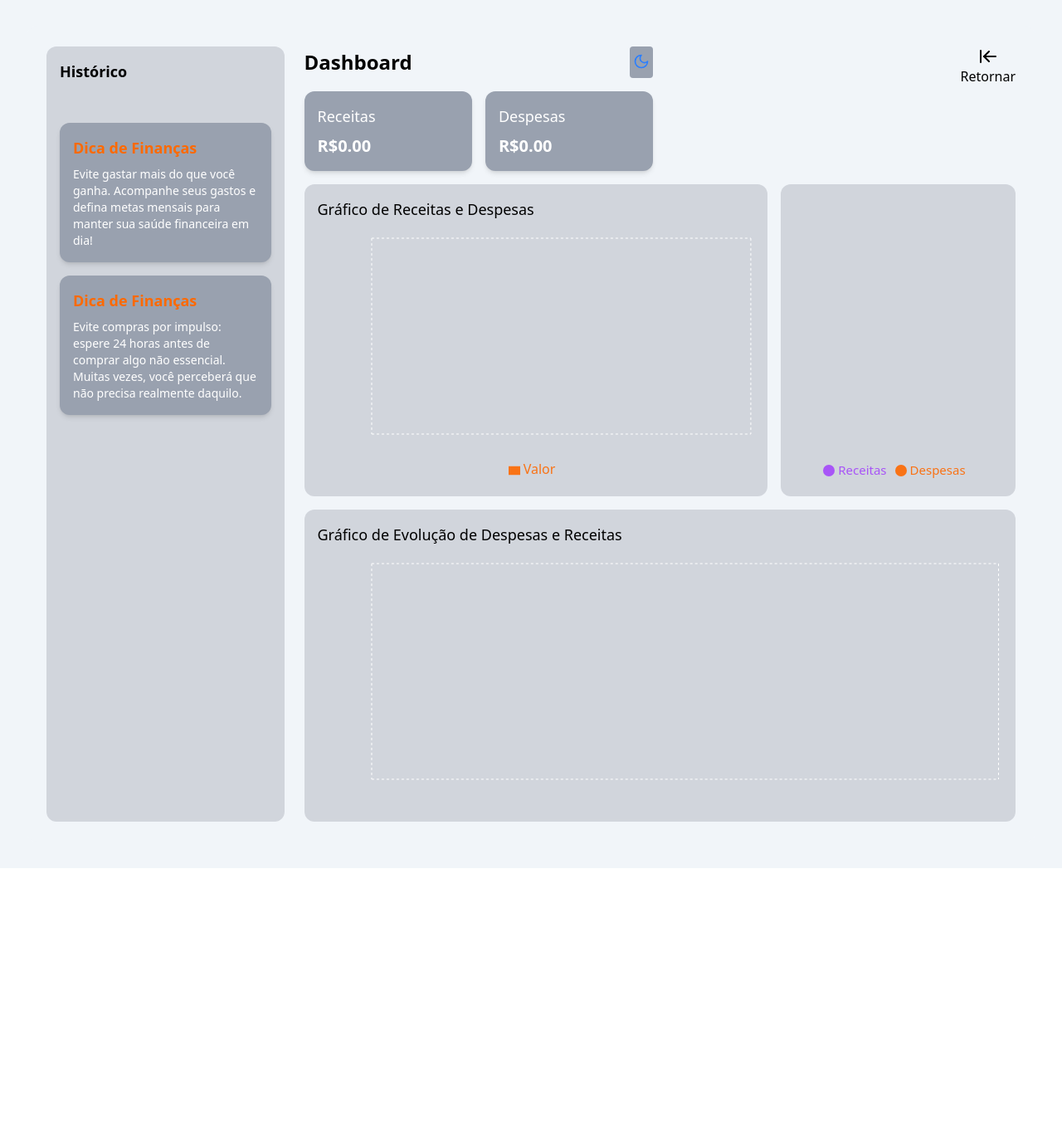
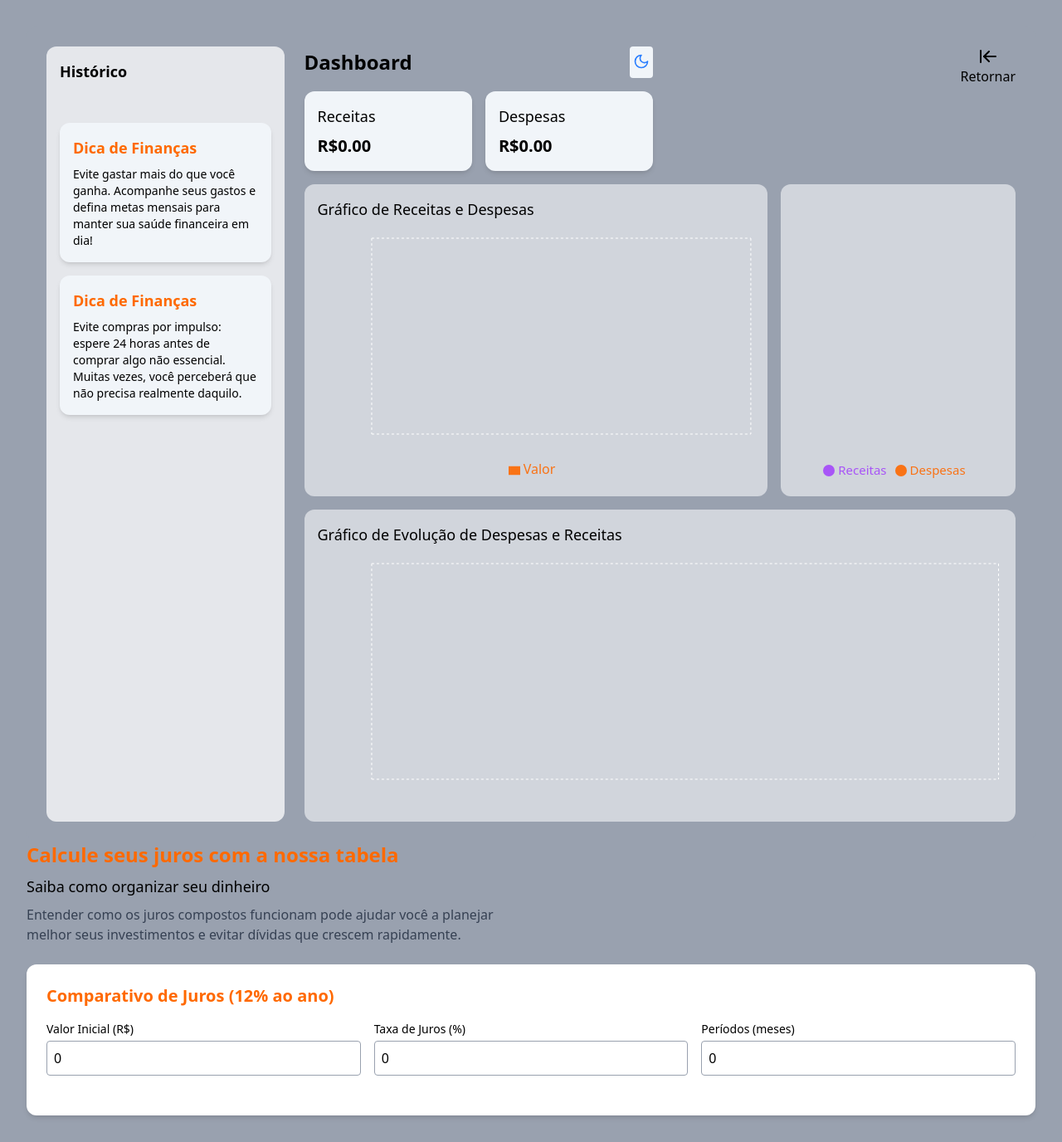
Before and after one commit to RafaelErnandes/dashboard, a React (Vite) app: page /dashboard in a window 1280 px wide. Shown: the whole page at 83% size. Before the commit the page ends 1046 px from the top, so only its background shows below. Built offline with nearby package versions, Linux system fonts and the light colour scheme.

Commit message:
feat(interest-calculator): adiciona calculadora de juros simples e compostos

```diff
--- a/src/components/error-message/index.ts
+++ b/src/components/error-message/index.ts
@@ -1,3 +1,5 @@
+import { FieldError } from "react-hook-form";
+
 export type ErrorMessageProps = {
-  error: string;
+  error: string | FieldError | undefined;
 };
--- a/src/components/input/index.ts
+++ b/src/components/input/index.ts
@@ -1,9 +1,10 @@
 export type InputProps = {
-  placeholder: string;
+  placeholder?: string;
   type: string;
-  onChange: (e: React.ChangeEvent<HTMLInputElement>) => void;
-  onBlur: (e: React.FocusEvent<HTMLInputElement>) => void;
-  ref: React.Ref<HTMLInputElement>;
+  onChange?: (e: React.ChangeEvent<HTMLInputElement>) => void;
+  onBlur?: (e: React.FocusEvent<HTMLInputElement>) => void;
+  ref?: React.Ref<HTMLInputElement>;
   step?: number;
   error?: string;
+  value?: number | string;
 };
--- a/src/components/input/index.tsx
+++ b/src/components/input/index.tsx
@@ -2,7 +2,7 @@ import { ErrorMessage } from "../error-message/index.tsx";
 import { InputProps } from "./index";
 
 export const Input = (props: InputProps) => {
-  const { placeholder, type, ref, step, error, ...rest } = props;
+  const { placeholder, type, ref, step, error, value, ...rest } = props;
   return (
     <>
       <input
@@ -11,6 +11,7 @@ export const Input = (props: InputProps) => {
         className="input-base"
         step={step}
         placeholder={placeholder}
+        value={value}
         {...rest}
       />
       {error && <ErrorMessage error={error} />}
--- a/src/components/label/index.ts
+++ /dev/null
@@ -1,5 +0,0 @@
-import { JSX } from "react";
-
-export type LabelProps = {
-  children: JSX.Element;
-};
--- a/src/components/label/index.tsx
+++ /dev/null
@@ -1,6 +0,0 @@
-import { LabelProps } from "./index";
-
-export const Label = (props: LabelProps) => {
-  const { children } = props;
-  return <label className="flex flex-col">{children}</label>;
-};
--- a/src/index.css
+++ b/src/index.css
@@ -18,7 +18,7 @@ option {
 
 .input-base {
   @apply p-2 rounded-sm border border-gray-400 focus:border-orange-500  transition;
-  @apply dark:border-zinc-600 dark:focus:border-purple-400 dark:bg-zinc-800 dark:placeholder-gray-500;
+  @apply dark:border-zinc-600 dark:focus:border-purple-400 dark:bg-zinc-800 dark:placeholder-gray-500 dark:text-white;
 }
 
 .button-base {
--- a/src/pages/dashboard/components/dashboard-history/index.tsx
+++ b/src/pages/dashboard/components/dashboard-history/index.tsx
@@ -7,7 +7,7 @@ export const DashboardHistory = () => {
       {financeData.map((item, index) => (
         <div
           key={index}
-          className="bg-gray-400 dark:bg-zinc-900 text-white p-4 rounded-lg shadow-md flex justify-between items-center"
+          className="bg-slate-100 dark:bg-zinc-900 text-black dark:text-white p-4 rounded-lg shadow-lg flex justify-between items-center"
         >
           <div className="flex flex-col w-full space-y-1">
             <span className="font-semibold text-sm capitalize">
--- a/src/pages/dashboard/components/dashboard-totals/index.tsx
+++ b/src/pages/dashboard/components/dashboard-totals/index.tsx
@@ -10,19 +10,19 @@ export const DashboardTotals = () => {
     <div className="w-full">
       <div className="flex items-center justify-between">
         <h1 className="text-2xl font-semibold dark:text-white">Dashboard</h1>
-        <div className="bg-gray-400 p-1 rounded-sm pt-2  dark:bg-zinc-700">
+        <div className="bg-slate-100 p-1 rounded-sm pt-2  dark:bg-zinc-700">
           <ToggleTheme />
         </div>
       </div>
 
       <div className="flex gap-4 mt-4">
-        <div className="bg-gray-400 dark:bg-zinc-700 p-4 rounded-xl w-full text-white shadow-md">
+        <div className="bg-slate-100 dark:bg-zinc-700 p-4 rounded-xl w-full text-black dark:text-white shadow-md">
           <span className="block text-lg font-medium mb-2">Receitas</span>
           <span className="text-xl font-bold">
             R${totalReceitas.toFixed(2)}
           </span>
         </div>
-        <div className="bg-gray-400 dark:bg-zinc-700 p-4 rounded-xl w-full text-white shadow-md">
+        <div className="bg-slate-100 dark:bg-zinc-700 p-4 rounded-xl w-full text-black dark:text-white shadow-md">
           <span className="block text-lg font-medium mb-2">Despesas</span>
           <span className="text-xl font-bold">
             R${totalDespesas.toFixed(2)}
--- /dev/null
+++ b/src/pages/dashboard/components/interest-calculator/index.ts
@@ -0,0 +1,19 @@
+import {
+  FieldErrors,
+  FieldValues,
+  UseFormRegister,
+  UseFormSetValue,
+} from "react-hook-form";
+
+export type FormJuros = {
+  valorInicial: number;
+  taxaJuros: number;
+  periodos: number;
+};
+
+export type FormFieldsJurosProps = {
+  register: UseFormRegister<FieldValues>;
+  errors: FieldErrors<FieldValues>;
+  setValue: UseFormSetValue<FieldValues>;
+  error?: string;
+};
--- /dev/null
+++ b/src/pages/dashboard/components/interest-calculator/index.tsx
@@ -0,0 +1,120 @@
+import { useForm, useWatch } from "react-hook-form";
+
+import { ErrorMessage } from "../../../../components/error-message/index.tsx";
+import { FormJuros } from "./index.ts";
+import { Input } from "../../../../components/input/index.tsx";
+
+export const CalculadoraJuros = () => {
+  const {
+    register,
+    formState: { errors },
+    control,
+  } = useForm<FormJuros>({
+    defaultValues: {
+      valorInicial: 0,
+      taxaJuros: 0,
+      periodos: 0,
+    },
+  });
+
+  const [valorInicial = 0, taxaJuros = 0, periodos = 0] = useWatch({
+    control,
+    name: ["valorInicial", "taxaJuros", "periodos"],
+  });
+
+  const calcularResultadoFinal = () => {
+    const taxa = taxaJuros / 100;
+
+    const montanteSimples = valorInicial * (1 + taxa * periodos);
+    const jurosSimples = montanteSimples - valorInicial;
+
+    const montanteComposto = valorInicial * Math.pow(1 + taxa, periodos);
+    const jurosCompostos = montanteComposto - valorInicial;
+
+    return { jurosSimples, montanteSimples, jurosCompostos, montanteComposto };
+  };
+
+  const { jurosSimples, montanteSimples, jurosCompostos, montanteComposto } =
+    calcularResultadoFinal();
+
+  return (
+    <div className="bg-white dark:bg-zinc-800 p-6 rounded-xl shadow-md mt-6">
+      <h2 className="text-xl font-bold mb-4 text-orange-500 dark:text-purple-400">
+        Comparativo de Juros (12% ao ano)
+      </h2>
+
+      <div className="grid grid-cols-3 gap-4 mb-6">
+        <div>
+          <label className="block mb-1 text-sm dark:text-slate-100">
+            Valor Inicial (R$)
+          </label>
+          <Input
+            type="number"
+            {...register("valorInicial", { valueAsNumber: true })}
+          />
+          {errors.valorInicial && <ErrorMessage error={errors.valorInicial} />}
+        </div>
+        <div>
+          <label className="block mb-1 text-sm dark:text-slate-100">
+            Taxa de Juros (%)
+          </label>
+          <Input
+            type="number"
+            {...register("taxaJuros", { valueAsNumber: true })}
+          />
+          {errors.taxaJuros && <ErrorMessage error={errors.taxaJuros} />}
+        </div>
+        <div>
+          <label className="block mb-1 text-sm dark:text-slate-100">
+            Períodos (meses)
+          </label>
+          <Input
+            type="number"
+            {...register("periodos", { valueAsNumber: true })}
+          />
+          {errors.periodos && <ErrorMessage error={errors.periodos} />}
+        </div>
+      </div>
+
+      {valorInicial > 0 && taxaJuros > 0 && periodos > 0 && (
+        <div className="grid grid-cols-3 gap-6 text-center mt-6">
+          <div className="bg-gray-100 dark:bg-zinc-700 p-4 rounded-xl shadow-md">
+            <h3 className="text-sm font-semibold dark:text-slate-100">
+              Juros Simples
+            </h3>
+            <p className="text-lg text-orange-500 dark:text-purple-400">
+              R$ {montanteSimples.toFixed(2)}
+            </p>
+            <span className="text-sm text-gray-600 dark:text-gray-300">
+              Juros: R$ {jurosSimples.toFixed(2)}
+            </span>
+          </div>
+
+          <div className="bg-gray-100 dark:bg-zinc-700 p-4 rounded-xl shadow-md">
+            <h3 className="text-sm font-semibold dark:text-slate-100">
+              Juros Compostos
+            </h3>
+            <p className="text-lg text-orange-500 dark:text-purple-400">
+              R$ {montanteComposto.toFixed(2)}
+            </p>
+            <span className="text-sm text-gray-600 dark:text-gray-300">
+              Juros: R$ {jurosCompostos.toFixed(2)}
+            </span>
+          </div>
+
+          <div className="bg-gray-100 dark:bg-zinc-700 p-4 rounded-xl shadow-md">
+            <h3 className="text-sm font-semibold dark:text-slate-100">
+              Diferença
+            </h3>
+            <p className="text-lg text-orange-500 dark:text-purple-400">
+              R$ {Math.abs(jurosCompostos - jurosSimples).toFixed(2)}
+            </p>
+            <span className="text-sm text-gray-600 dark:text-gray-300">
+              A mais com juros compostos
+            </span>
+          </div>
+        </div>
+      )}
+    </div>
+  );
+};
--- a/src/pages/dashboard/index.tsx
+++ b/src/pages/dashboard/index.tsx
@@ -1,6 +1,7 @@
 import { ArrowLeftToLine } from "lucide-react";
 import { BarGraphic } from "./components/graphics/bar-graphic/index.tsx";
 import { Button } from "../../components/button/index.tsx";
+import { CalculadoraJuros } from "./components/interest-calculator/index.tsx";
 import { DashboardHistory } from "./components/dashboard-history/index.tsx";
 import { DashboardTotals } from "./components/dashboard-totals/index";
 import { LineGraphic } from "./components/graphics/line-graphic/index.tsx";
@@ -15,9 +16,9 @@ export const DashboardPage = () => {
   };
 
   return (
-    <div className=" p-8 bg-slate-100 dark:bg-zinc-900">
-      <div className="flex flex-row w-full min-h-screen rounded-xl p-6 bg-slate-100 dark:bg-zinc-900  dark:text-white gap-6">
-        <div className="w-1/4 bg-gray-300 dark:bg-zinc-800 p-4 rounded-xl">
+    <div className=" p-8 bg-gray-400 dark:bg-zinc-900">
+      <div className="flex flex-row w-full min-h-screen rounded-xl p-6 bg-gray-400 dark:bg-zinc-900  dark:text-white gap-6">
+        <div className="w-1/4 bg-gray-200 dark:bg-zinc-800 p-4 rounded-xl">
           <h2 className="text-lg dark:text-white font-semibold mb-4">
             Histórico
           </h2>
@@ -27,20 +28,20 @@ export const DashboardPage = () => {
             </div>
           </div>
 
-          <div className="p-4 bg-gray-400 dark:bg-zinc-900 rounded-xl shadow-md">
+          <div className="p-4 bg-slate-100 dark:bg-zinc-900 rounded-xl shadow-md">
             <h3 className="text-lg font-semibold text-orange-500 dark:text-purple-400 mb-2">
               Dica de Finanças
             </h3>
-            <p className="text-sm text-white dark:text-gray-300">
+            <p className="text-sm text-black dark:text-gray-300">
               Evite gastar mais do que você ganha. Acompanhe seus gastos e
               defina metas mensais para manter sua saúde financeira em dia!
             </p>
           </div>
-          <div className="p-4 mt-4 bg-gray-400 dark:bg-zinc-900 rounded-xl shadow-md">
+          <div className="p-4 mt-4 bg-slate-100  dark:bg-zinc-900 rounded-xl shadow-md">
             <h3 className="text-lg font-semibold text-orange-500 dark:text-purple-400 mb-2">
               Dica de Finanças
             </h3>
-            <p className="text-sm text-white dark:text-gray-300">
+            <p className="text-sm text-black dark:text-gray-300">
               Evite compras por impulso: espere 24 horas antes de comprar algo
               não essencial. Muitas vezes, você perceberá que não precisa
               realmente daquilo.
@@ -74,6 +75,22 @@ export const DashboardPage = () => {
           </div>
         </div>
       </div>
+      <div className="mb-6">
+        <div>
+          <h1 className="text-orange-500 dark:text-purple-400 text-2xl font-bold mb-2">
+            Calcule seus juros com a nossa tabela
+          </h1>
+          <span className="dark:text-white text-lg block mb-2">
+            Saiba como organizar seu dinheiro
+          </span>
+          <p className="text-gray-700 dark:text-gray-300 text-base max-w-xl mb-2">
+            Entender como os juros compostos funcionam pode ajudar você a
+            planejar melhor seus investimentos e evitar dívidas que crescem
+            rapidamente.
+          </p>
+        </div>
+      </div>
+      <CalculadoraJuros />
     </div>
   );
 };
```
Also changed, not shown: src/pages/form/components/form-content/form-fields/index.tsx (+8 -9 lines), src/images/bannerCalcDark.png (added), src/images/bannerCalcLight.png (added).
